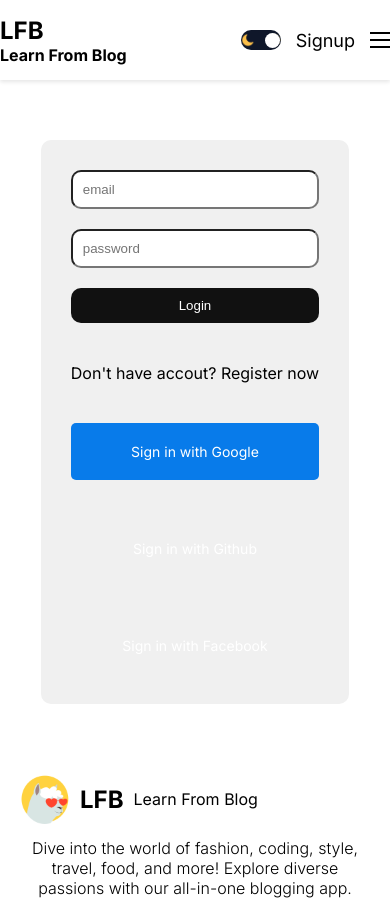
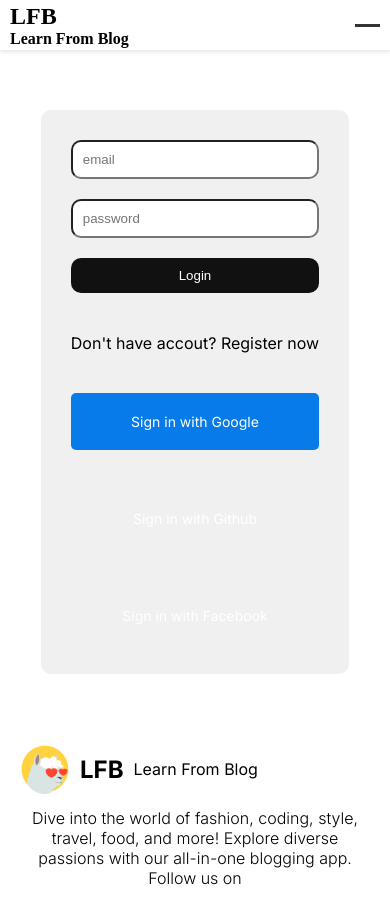
Before and after one commit to mishan843/blogapp, a Next.js app: page /login in a window 390 px wide. Shown: the top 900 px of the page. Built offline with nearby package versions, Linux system fonts and the light colour scheme.

Commit message:
update css for mobile

```diff
--- a/src/components/authLinks/authLinks.module.css
+++ b/src/components/authLinks/authLinks.module.css
@@ -1,8 +1,8 @@
-.link{
+.link {
   cursor: pointer;
 }
 
-.burger{
+.burger {
   width: 20px;
   height: 16px;
   display: none;
@@ -10,13 +10,13 @@
   justify-content: space-between;
   cursor: pointer;
 }
-.lines{
+.lines {
   width: 100%;
   height: 2px;
   background-color: var(--textColor);
 }
 
-.responsiveMenu{
+.responsiveMenu {
   position: absolute;
   top: 100px;
   left: 0;
@@ -31,10 +31,10 @@
 }
 
 @media screen and (max-width: 640px) {
-    .burger{
-        display: flex;
+  .burger {
+    display: none;
   }
-    .link{
+  .link {
     display: none;
   }
 }
--- a/src/components/navbar/Navbar.js
+++ b/src/components/navbar/Navbar.js
@@ -1,29 +1,43 @@
-import React from "react";
+"use client"
+import React, { useState } from "react";
 import styles from "./navbar.module.css";
 import Link from "next/link";
 import ThemeToggle from "../themeToggle/ThemeToggle";
 import AuthLinks from "../authLinks/AuthLinks";
 
+const Navbar = () => {
+  const [menuOpen, setMenuOpen] = useState(false);
 
-const Navbar = () => {
+  const toggleMenu = () => {
+    setMenuOpen(!menuOpen);
+  };
+
   return (
-    <div className={styles.container}>
+    <div className={`${styles.container} ${menuOpen ? styles.mobileMenuOpen : ""}`}>
       <div className={styles.social}>
         <img src="/github.png" alt="github" width={24} height={24} />
         <img src="/facebook.png" alt="facebook" width={24} height={24} />
         <img src="/youtube.png" alt="youtube" width={24} height={24} />
-        <img src="/linkedin.png" alt="linkedin  " width={24} height={24} />
-
+        <img src="/linkedin.png" alt="linkedin" width={24} height={24} />
       </div>
       <div className={styles.logo}>
-        <h2>{process.env.APP_NAME}</h2>
+        <h2>LFB</h2>
         <p>Learn From Blog</p>
       </div>
-      <div className={styles.links}>
+      <div className={styles.mobileMenuButton} onClick={toggleMenu}>
+        <div className={`${styles.bar} ${menuOpen ? styles.close : ""}`}></div>
+      </div>
+      <div className={`${styles.links} ${menuOpen ? styles.mobileLinks : ""}`}>
         <ThemeToggle />
-        <Link href='/' className={styles.link}>Home</Link>
-        <Link href='/' className={styles.link}>Contact</Link>
-        <Link href='/' className={styles.link}>About</Link>
+        <Link href="/" className={styles.link}>
+          Home
+        </Link>
+        <Link href="/contact" className={styles.link}>
+          Contact
+        </Link>
+        <Link href="/about" className={styles.link}>
+          About
+        </Link>
         <AuthLinks />
       </div>
     </div>
--- a/src/components/navbar/navbar.module.css
+++ b/src/components/navbar/navbar.module.css
@@ -1,10 +1,12 @@
 .container {
   display: flex;
   align-items: center;
+  height: 80px;
   justify-content: space-between;
-  height: 80px;
+  padding: 10px;
   box-shadow: 0 2px 4px rgba(0, 0, 0, 0.1);
 }
+
 .social {
   display: flex;
   gap: 10px;
@@ -15,12 +17,8 @@
   flex: 1;
   text-align: center;
   font-weight: bold;
-  /* color: #333;  */
-}
-
-.logo h2 {
-  font-size: 36px;
-  margin: 0;
+  font-family: ui-monospace;
+  font-size: 25px;
 }
 
 .links {
@@ -31,30 +29,68 @@
   flex: 1;
 }
 
-.links a {
-  /* color: #333;  */
-  text-decoration: none;
-  transition: color 0.2s ease-in-out;
+.mobileMenuButton {
+  display: none;
+  cursor: pointer;
+}
+
+.bar {
+  width: 25px;
+  height: 3px;
+  background-color: #333;
+  margin: 4px 0;
+  transition: 0.4s;
+}
+
+.mobileLinks {
+  display: flex;
+  flex-direction: column;
+  position: absolute;
+  top: 60px;
+  right: 10px;
+  background-color: white;
+  border: 1px solid #ccc;
+  padding: 10px;
+  border-radius: 5px;
+  z-index: 1;
+}
+
+.mobileMenuOpen .bar:nth-child(1) {
+  transform: rotate(-45deg) translate(-5px, 6px);
+}
+
+.mobileMenuOpen .bar:nth-child(2) {
+  opacity: 0;
+}
+
+.mobileMenuOpen .bar:nth-child(3) {
+  transform: rotate(45deg) translate(-5px, -6px);
 }
 
 /* Add a hover effect for links */
+.links a {
+  text-decoration: none;
+  transition: color 0.2s ease-in-out;
+  color: #333;
+}
+
 .links a:hover {
-  color: #ff6b6b; /* Change link color on hover */
+  color: #ff6b6b;
 }
 
 @media screen and (max-width: 1280px) {
-  .logo h2 {
-    font-size: 32px;
+  .logo {
+    font-size: 16px;
   }
   .links {
-    font-size: 18px;
+    font-size: 16px;
     gap: 15px;
   }
 }
 
 @media screen and (max-width: 1024px) {
   .social {
-    display: none; /* Hide social icons on smaller screens */
+    display: none;
   }
   .logo {
     text-align: left;
@@ -62,16 +98,32 @@
 }
 
 @media screen and (max-width: 768px) {
-  .logo h2 {
-    font-size: 24px;
+  .container {
+    height: 50px;
+  }
+  .logo {
+    font-size: 16px;
+  }
+  .mobileMenuButton {
+    display: block;
   }
 }
 
 @media screen and (max-width: 640px) {
   .links {
-    justify-content: flex-end; /* Right-align links on smaller screens */
+    flex-direction: column;
+    align-items: flex-start;
+    padding: 10px;
+    background-color: white;
+    position: absolute;
+    top: 60px;
+    right: 10px;
+    border: 1px solid #ccc;
+    border-radius: 5px;
+    z-index: 1;
+    display: none;
   }
-  .link {
-    display: none; /* Hide individual links on smaller screens */
+  .mobileMenuOpen .links {
+    display: flex;
   }
 }
```
Also changed, not shown: src/components/cardList/cardlist.module.css (+26 -0 lines), src/components/categoryList/categorylist.module.css (+6 -2 lines). Lines whose indentation alone changed are shown as unchanged.
